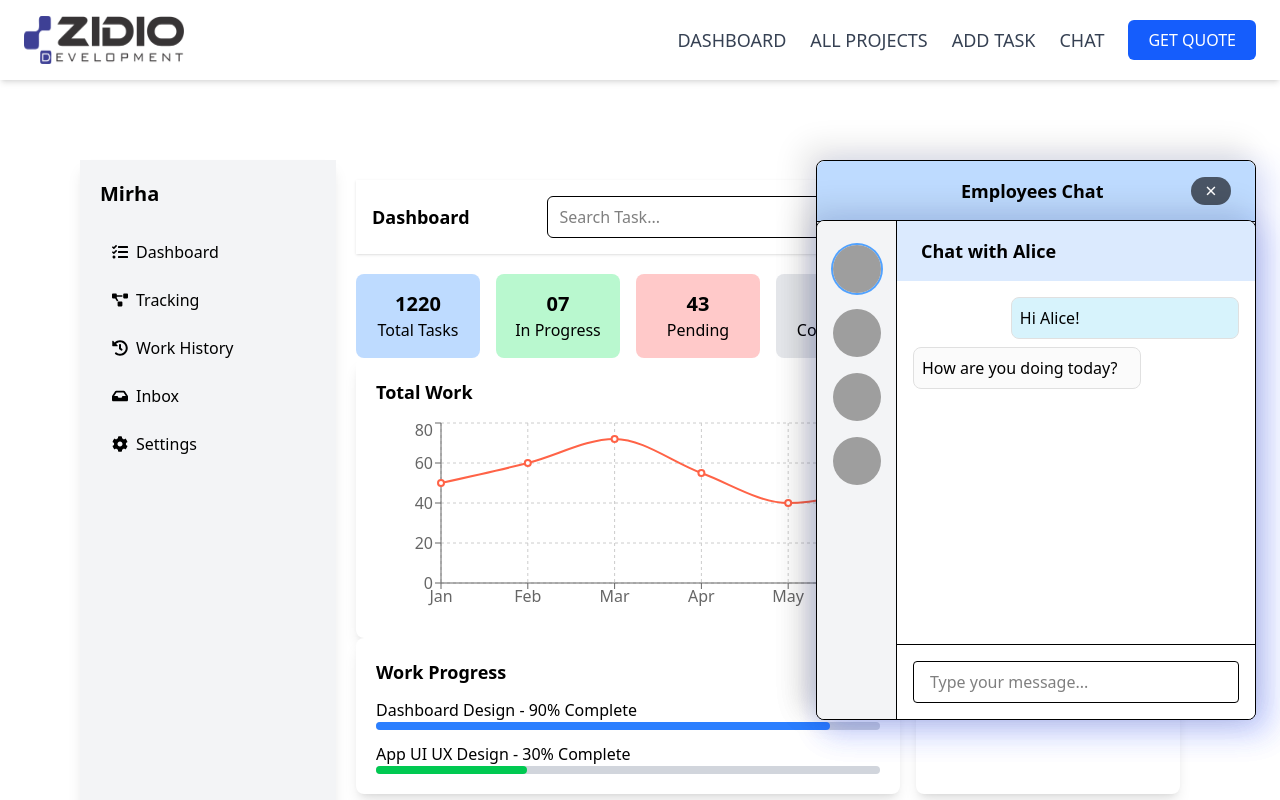
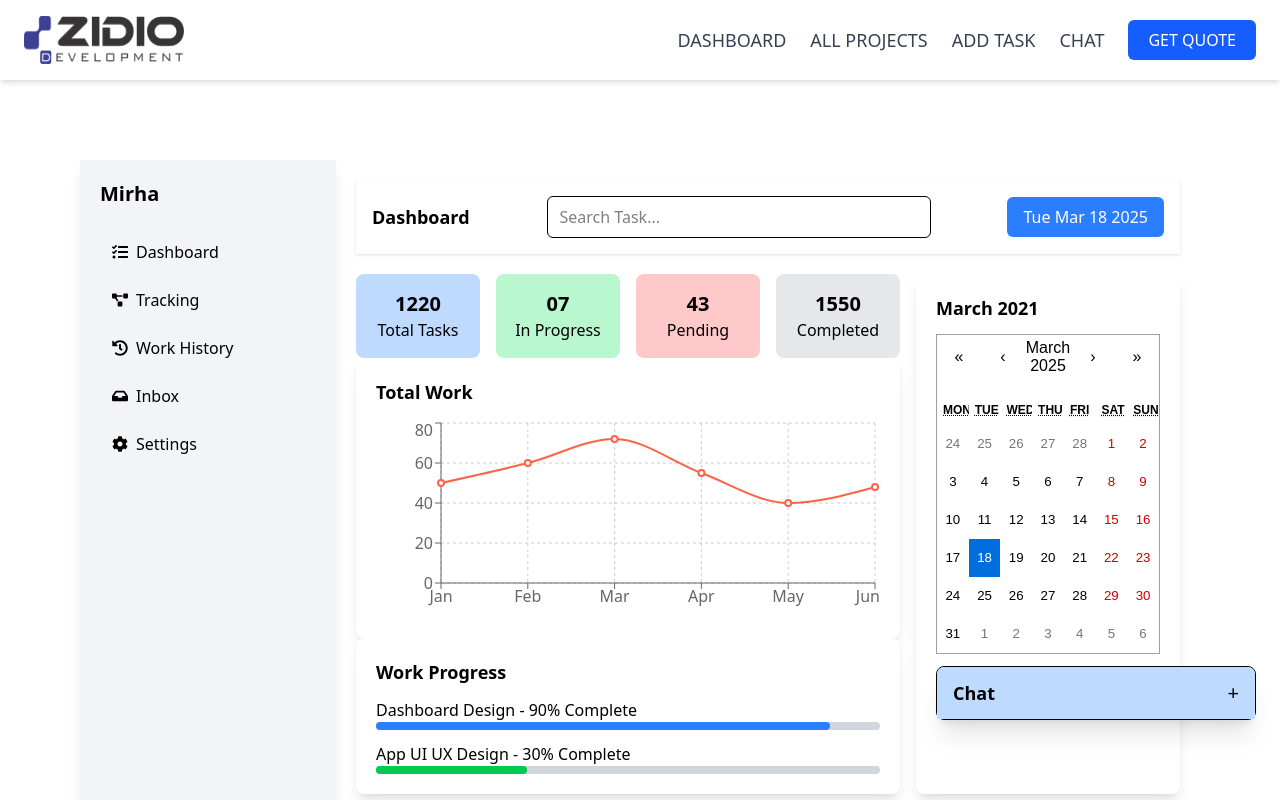
Before and after one commit to iamaltaf786/zidio_development_project, a React (Vite) app in the folder client/: page /home in a window 1280 px wide. Both pictures are taken after a click on the button "CHAT". Shown: the top 800 px of the page. Built offline with nearby package versions, Linux system fonts and the light colour scheme; grey boxes are pictures that could not be loaded.

Commit message:
Update OpenChat.jsx

```diff
--- a/client/src/components/OpenChat.jsx
+++ b/client/src/components/OpenChat.jsx
@@ -14,74 +14,62 @@ const dummyMessages = {
   4: ["Hello Diana!", "Lunch at 1?"],
 };
 
-function OpenChat({ onClose }) {
-  const [selectedUserId, setSelectedUserId] = useState(users[0].id);
+function OpenChat() {
+  const [isOpen, setIsOpen] = useState(false);
+  const [selectedUserId, setSelectedUserId] = useState(null);
   const selectedUser = users.find((user) => user.id === selectedUserId);
 
   return (
-    <div className="fixed bottom-20 right-6 w-110 h-140 bg-white border rounded-lg z-50 shadow-[-10px_-10px_30px_4px_rgba(0,0,0,0.1),_10px_10px_30px_4px_rgba(45,78,255,0.15)]">
-      <div className="flex justify-between items-center py-4 border-b rounded-t-lg px-6 bg-blue-200">
-        <h2 className="text-lg font-semibold ml-30">Employees Chat</h2>
-        <button
-          onClick={onClose}
-          className="bg-gray-600 text-white rounded-2xl text-xl cursor-pointer w-10 hover:text-red-500 hover:bg-gray-400 hover:rounded-2xl"
+    <div className="fixed bottom-20 right-6 w-80 bg-white border rounded-lg shadow-xl z-50">
+      {/* Chat Header (Accordion Toggle) */}
+      <div
+        className="flex justify-between items-center px-4 py-3 bg-blue-200 cursor-pointer rounded-t-lg"
+        onClick={() => setIsOpen(!isOpen)}
       >
-          &times;
-        </button>
+        <h2 className="text-lg font-semibold">Chat</h2>
+        <span className="text-xl">{isOpen ? "−" : "+"}</span>
       </div>
-      <div className="p-4 overflow-y-auto h-[calc(100%-60px)] bg-white rounded-b-lg">
-        {/* left nav for all members/admin */}
 
-        <nav>
-          <div className="fixed bottom-20 right-6 w-110 h-125 bg-white border rounded-lg z-50 shadow-[-10px_-10px_30px_4px_rgba(0,0,0,0.1),_10px_10px_30px_4px_rgba(45,78,255,0.15)] overflow-hidden flex">
-            {/* Left Sidebar */}
-            <div className="w-[80px] bg-gray-100 border-r p-2 flex flex-col items-center gap-4 pt-6">
+      {/* Accordion Content */}
+      {isOpen && (
+        <div className="bg-white">
+          {/* Online Users List */}
+          <div className="flex overflow-x-auto gap-3 px-4 py-3 border-b">
             {users.map((user) => (
               <div
                 key={user.id}
                 onClick={() => setSelectedUserId(user.id)}
-                  className={`relative group cursor-pointer transition transform hover:scale-105 ${
-                    selectedUserId === user.id
-                      ? "ring-2 ring-blue-400 rounded-full"
-                      : ""
+                className={`flex flex-col items-center cursor-pointer hover:scale-105 transition ${
+                  selectedUserId === user.id ? "ring-2 ring-blue-400 rounded-full p-1" : ""
                 }`}
               >
                 <img
                   src={user.avatar}
                   alt={user.name}
-                    className="w-12 h-12 rounded-full"
+                  className="w-10 h-10 rounded-full"
                 />
-                  <span className="absolute left-14 top-2 bg-black text-white text-xs px-2 py-1 rounded opacity-0 group-hover:opacity-100 transition whitespace-nowrap">
-                    {user.name}
-                  </span>
+                <span className="text-xs mt-1">{user.name}</span>
               </div>
             ))}
           </div>
 
-            {/* Chat Section */}
-            <div className="flex-1 flex flex-col">
-              {/* Header */}
-              <div className="flex justify-between items-center py-4  px-6 bg-blue-100">
-                <h2 className="text-lg font-semibold">
-                  Chat with {selectedUser.name}
-                </h2>
-                {/* <button
-                  onClick={onClose}
-                  className="bg-gray-600 text-white rounded-2xl text-xl w-10 hover:text-red-500 hover:bg-gray-400"
-                >
-                  &times;
-                </button> */}
+          {/* Chat Area */}
+          {selectedUser && (
+            <div className="flex flex-col h-60">
+              {/* Chat Header */}
+              <div className="px-4 py-2 bg-blue-100 border-b">
+                <h3 className="font-semibold">Chat with {selectedUser.name}</h3>
               </div>
 
               {/* Messages */}
-              <div className="p-4 flex-1 overflow-y-auto bg-white">
+              <div className="flex-1 p-4 overflow-y-auto">
                 {dummyMessages[selectedUserId].map((msg, idx) => (
                   <div
                     key={idx}
-                    className={`mb-2 p-2 border border-[#e0e0e0] rounded-lg max-w-[70%] ${
+                    className={`mb-2 p-2 rounded-lg max-w-[70%] ${
                       idx % 2 === 0
-                        ? "bg-[#39c0ed33] self-end ml-auto"
-                        : "bg-[#fbfbfb]"
+                        ? "bg-blue-100 self-end ml-auto"
+                        : "bg-gray-100"
                     }`}
                   >
                     {msg}
@@ -89,23 +77,18 @@ function OpenChat({ onClose }) {
                 ))}
               </div>
 
-              {/* Input (optional) */}
-              <div className="p-4 border-t bg-white">
+              {/* Input */}
+              <div className="p-2 border-t">
                 <input
                   type="text"
-                  placeholder="Type your message..."
-                  className="w-full border rounded px-4 py-2 focus:outline-none"
+                  placeholder="Type a message..."
+                  className="w-full border rounded px-3 py-2 text-sm focus:outline-none"
                 />
               </div>
             </div>
+          )}
         </div>
-        </nav>
-
-        <p className="text-gray-500 text-sm">
-          Chat card goes here for each pair
-        </p>
-        {/* chat cards here */}
-      </div>
+      )}
     </div>
   );
 }
```
Lines whose indentation alone changed are shown as unchanged.
